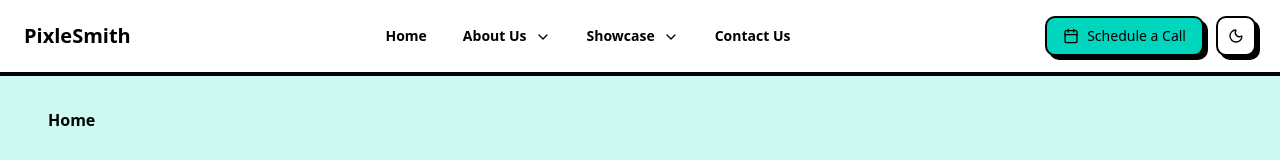
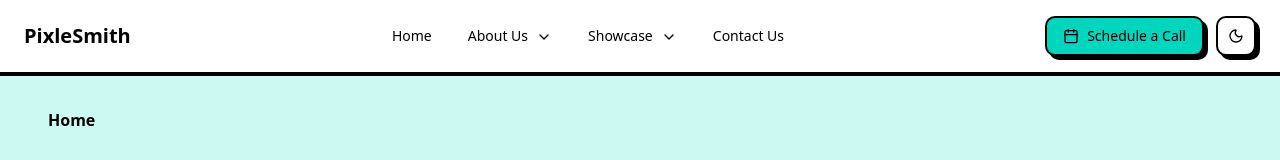
Before and after one commit to pranavsoni1101/srizen, a Next.js app: page / in a window 1280 px wide. Shown: the top 160 px of the page. Built offline with nearby package versions, Linux system fonts and the light colour scheme.

Commit message:
Fixed bold text links in navbar

```diff
--- a/components/ui/navigation-menu.tsx
+++ b/components/ui/navigation-menu.tsx
@@ -62,7 +62,7 @@ function NavigationMenuItem({
 }
 
 const navigationMenuTriggerStyle = cva(
-  "group inline-flex h-10 w-max items-center justify-center text-foreground rounded-base  bg-secondary-background px-4 py-2 text-sm font-heading transition-colors focus:outline-none disabled:pointer-events-none disabled:opacity-50"
+  "group inline-flex h-10 w-max items-center justify-center text-foreground rounded-base  bg-secondary-background px-4 py-2 text-sm font-medium transition-colors focus:outline-none disabled:pointer-events-none disabled:opacity-50"
 );
 
 function NavigationMenuTrigger({
@@ -110,7 +110,7 @@ function NavigationMenuLink({
     <NavigationMenuPrimitive.Link
       data-slot="navigation-menu-link"
       className={cn(
-        "block select-none space-y-1 rounded-base p-2 leading-none no-underline outline-none transition-colors focus-visible:ring-4 focus-visible:outline-1 [&_svg:not([class*='size-'])]:size-4",
+        "block select-none space-y-1 font-medium rounded-base p-2 leading-none no-underline outline-none transition-colors focus-visible:ring-4 focus-visible:outline-1 [&_svg:not([class*='size-'])]:size-4",
         className
       )}
       {...props}
```
